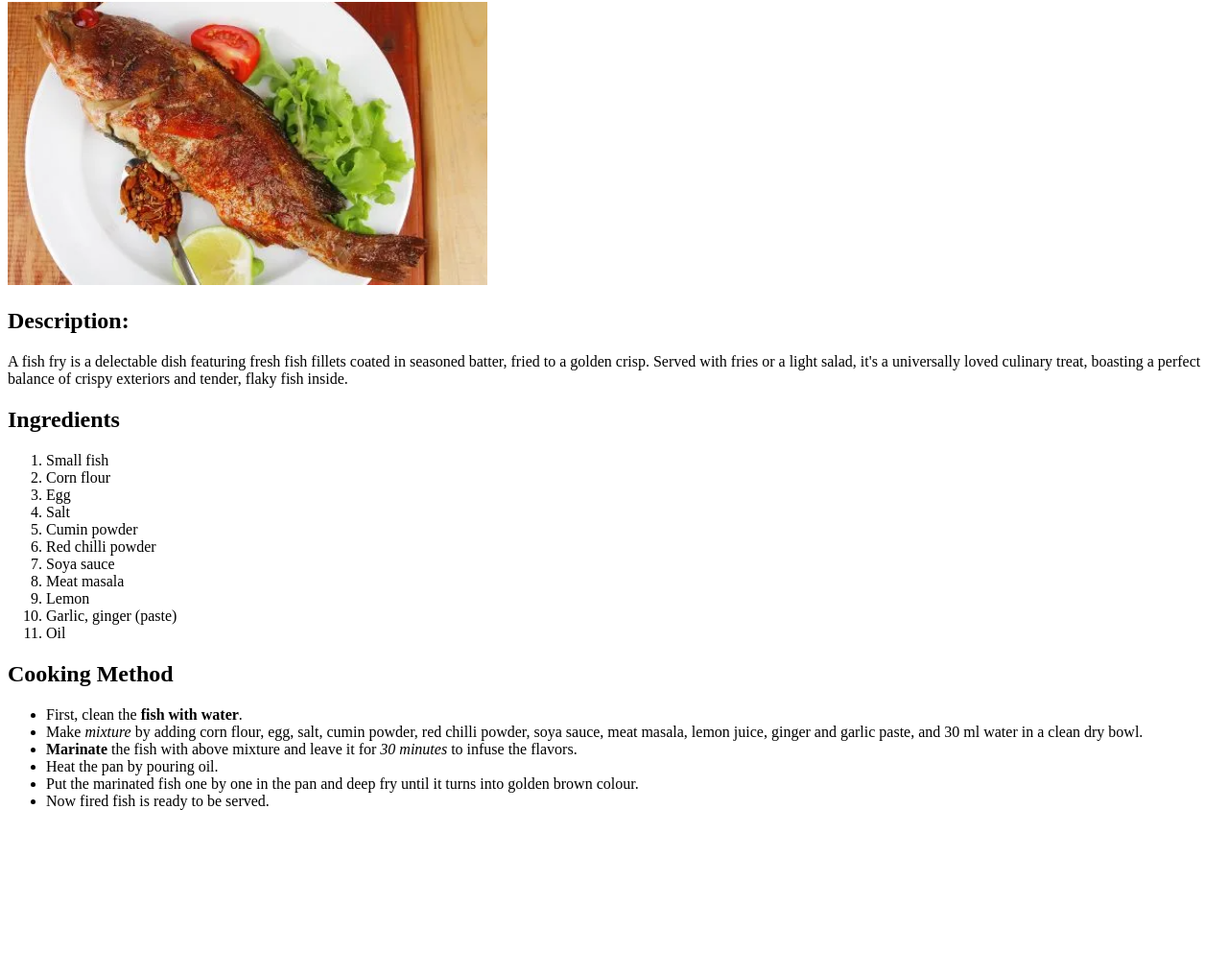
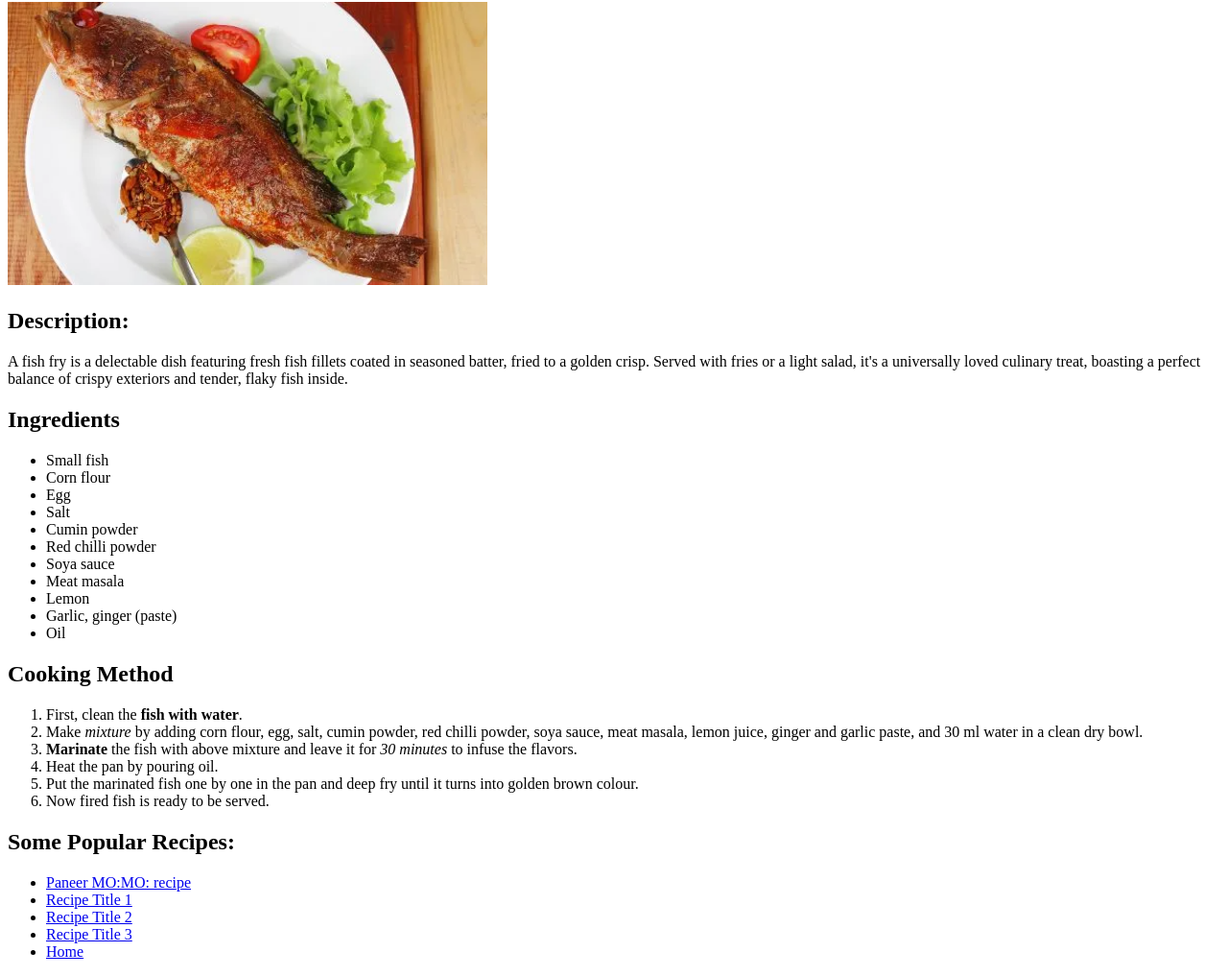
Before and after one commit to abhaya-bc/odin-recipes, a plain HTML site: page recipes/fishfry/index.html in a window 1280 px wide. Shown: the part 78-1095 px from the top of the page at 96% size. Before the commit the page ends 938 px from the top, so only its background shows below. Drawn offline with Linux system fonts and the light colour scheme.

Commit message:
add more recipes

```diff
--- a/recipes/fishfry/index.html
+++ b/recipes/fishfry/index.html
@@ -11,7 +11,7 @@
     <h2>Description:</h2>
     <p>A fish fry is a delectable dish featuring fresh fish fillets coated in seasoned batter, fried to a golden crisp. Served with fries or a light salad, it's a universally loved culinary treat, boasting a perfect balance of crispy exteriors and tender, flaky fish inside.</p>
     <h2>Ingredients</h2>
-    <ol>
+    <ul>
         <li>Small fish</li>
         <li>Corn flour</li>
         <li>Egg</li>
@@ -23,15 +23,23 @@
         <li>Lemon</li>
         <li>Garlic, ginger (paste)</li>
         <li>Oil</li>
-    </ol>
+    </ul>
     <h2>Cooking Method</h2>
-    <ul>
+    <ol>
         <li>First, clean the <strong>fish with water</strong>.</li>
         <li>Make <em>mixture</em> by adding corn flour, egg, salt, cumin powder, red chilli powder, soya sauce, meat masala, lemon juice, ginger and garlic paste, and 30 ml water in a clean dry bowl.</li>
         <li><strong>Marinate</strong> the fish with above mixture and leave it for <em>30 minutes</em> to infuse the flavors.</li>
         <li>Heat the pan by pouring oil.</li>
         <li>Put the marinated fish one by one in the pan and deep fry until it turns into golden brown colour.</li>
         <li>Now fired fish is ready to be served.</li>
+    </ol>
+    <h2>Some Popular Recipes:</h2>
+    <ul>
+        <li><a href="../momo/index.html">Paneer MO:MO: recipe</a></li>
+        <li><a href="#">Recipe Title 1</a></li>
+        <li><a href="#">Recipe Title 2</a></li>
+        <li><a href="#">Recipe Title 3</a></li>
+        <li><a href="../../index.html">Home</a></li>
     </ul>
 </body>
 </html>
```
Also changed, not shown: recipes/momo/index.html (+8 -0 lines).
